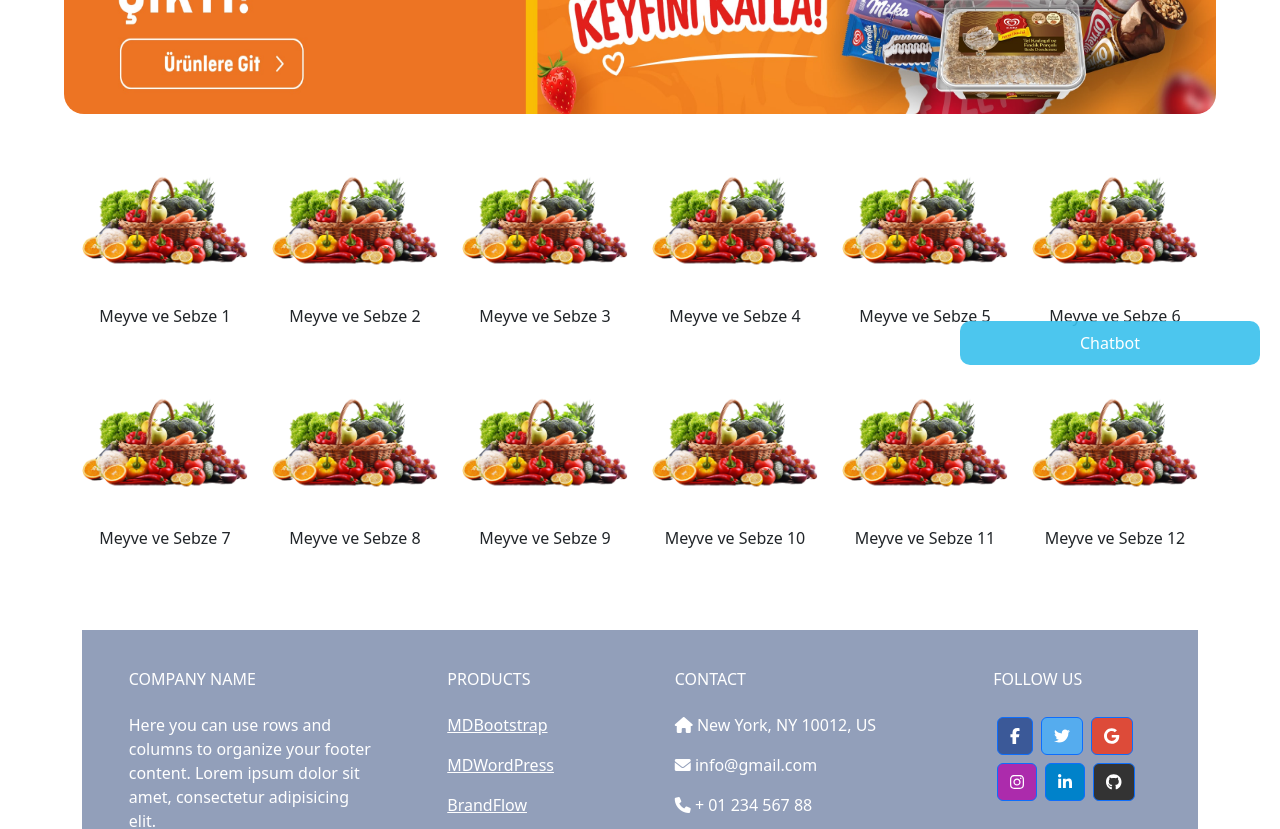
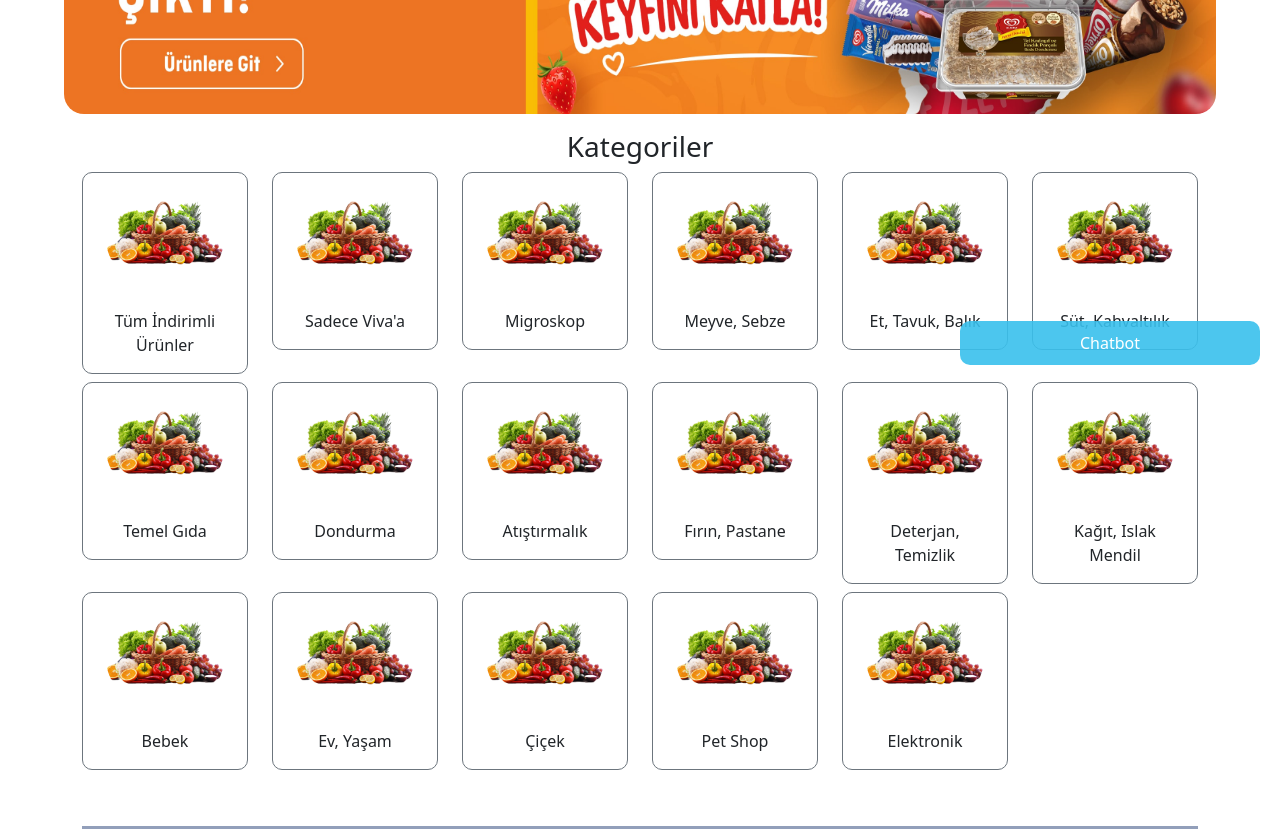
Before and after one commit to EmrhnOZCN/microservices-viva-online-market, a React (Create React App) app in the folder frontend/vivaproject/: page / in a window 1280 px wide. Shown: the part 420-1249 px from the top of the page. Built offline with nearby package versions, Linux system fonts and the light colour scheme; a small style sheet from the web is missing.

Commit message:
tasarım

```diff
--- a/frontend/vivaproject/src/components/Category/Category.js
+++ b/frontend/vivaproject/src/components/Category/Category.js
@@ -3,27 +3,52 @@ import Slider from '../Slider/Slider';
 import meyve from '../../assets/meyvesebze.jpg';
 
 const Category = () => {
-  const handleClick = (index) => {
+  const handleClick = (category) => {
     // Tıklanabilir resmin işlemlerini buraya ekleyebilirsiniz
-    console.log(`Resim ${index} tıklandı.`);
+    console.log(`${category} kategorisi tıklandı.`);
   };
 
+  const categories = [
+    'Tüm İndirimli Ürünler',
+    'Sadece Viva\'a',
+    'Migroskop',
+    'Meyve, Sebze',
+    'Et, Tavuk, Balık',
+    'Süt, Kahvaltılık',
+    'Temel Gıda',
+    'Dondurma',
+    'Atıştırmalık',
+    'Fırın, Pastane',
+    'Deterjan, Temizlik',
+    'Kağıt, Islak Mendil',
+    'Bebek',
+    'Ev, Yaşam',
+    'Çiçek',
+    'Pet Shop',
+    'Elektronik',
+  ];
+
   return (
-    <div className="container">
+    <div className="container mt-3">
+      {/* Kategoriler Başlığı */}
+      <h3 className="text-center mb-2">Kategoriler</h3>
+
       {/* Kartlar */}
-      <div className="row mt-4">
-        {[1, 2, 3, 4, 5, 6, 7, 8, 9, 10, 11, 12].map((index) => (
-          <div key={index} className="col-md-2 mb-3">
-            <div className="position-relative">
-              <img
-                className="img-fluid rounded"
-                src={meyve}
-                alt={`Card ${index}`}
-                onClick={() => handleClick(index)}
-                style={{ cursor: 'pointer' }}
-              />
-              <div className="card-overlay">
-                <p className="overlay-text">Meyve ve Sebze {index}</p>
+      <div className="row">
+        {categories.map((category, index) => (
+          <div key={index} className="col-md-2 mb-2">
+            <div className="card border-secondary" style={{ borderRadius: '10px', overflow: 'hidden' }}>
+              <div className="position-relative">
+                <img
+                  className="img-fluid rounded-circle"
+                  src={meyve}
+                  alt={`Category ${index}`}
+                  onClick={() => handleClick(category)}
+                  style={{ cursor: 'pointer', width: '120px', height: '120px' }}
+                />
+              </div>
+              <div className="card-body text-center">
+                <p className="card-text">{category}</p>
               </div>
             </div>
           </div>
```
Also changed, not shown: 1 other file (tests, documents, lock files or other folders).
